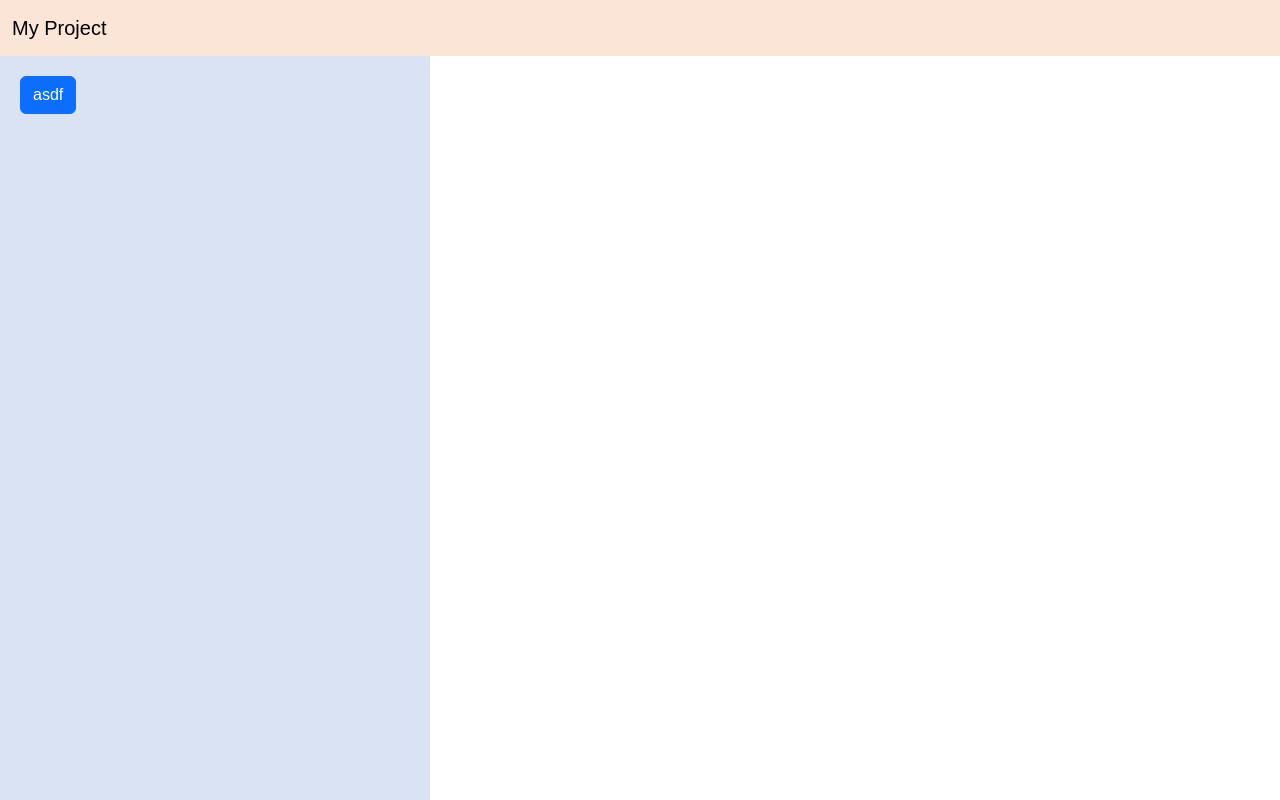
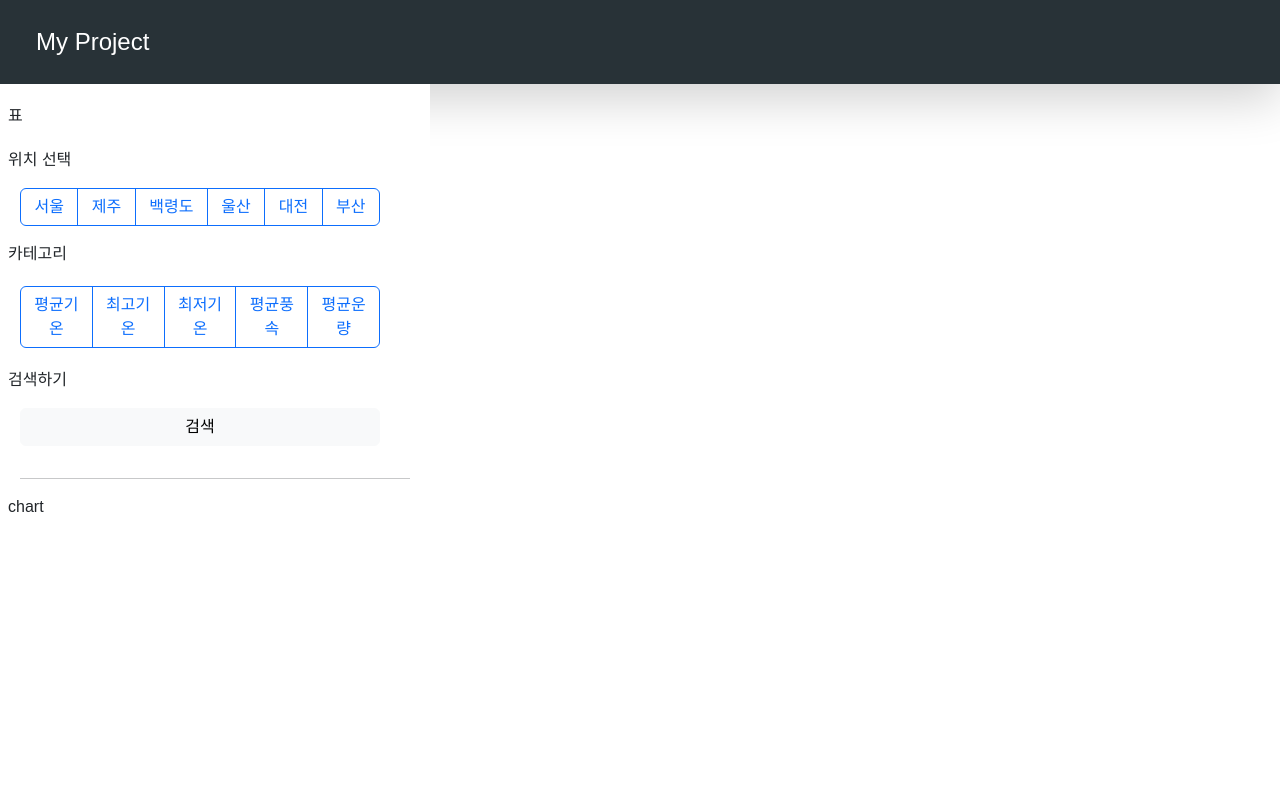
Before and after one commit to hasihyeog4/23_MEGA_DA_project, a plain HTML site: page DA_project/front/index.html in a window 1280 px wide. Drawn offline with nearby package versions, Linux system fonts and the light colour scheme.

Commit message:
:memo:update

```diff
--- a/DA_project/front/index.html
+++ b/DA_project/front/index.html
@@ -7,18 +7,76 @@
 </head>
 <body onload="SetFormDefaults();">
   <iframe name="iframe1" style="display: none"></iframe>
-  <nav class="navbar">
-    <div class="container-fluid">
-      <a class="navbar-brand" href="#">
+  <nav class="p-4 shadow-lg">
+    <div class="container-fluid fs-4">
       My Project
-      </a>
     </div>
   </nav>
   <div class="sidebar">
-    <button class="btn btn-primary" style="display: block;">asdf</button>
+    <div class="row">표</div>
+    <div class="ma"id="local">
+      <div class="my-3 row">위치 선택</div>
+      <div class="btn-group" role="group" aria-label="Basic checkbox toggle button group" style="width: 360px;">
+        <input type="checkbox" class="btn-check" id="seoul_0" autocomplete="off">
+        <label class="btn btn-outline-primary" for="seoul_0">서울</label>
+
+        <input type="checkbox" class="btn-check" id="jeju_0" autocomplete="off">
+        <label class="btn btn-outline-primary" for="jeju_0">제주</label>
+
+        <input type="checkbox" class="btn-check" id="back_0" autocomplete="off">
+        <label class="btn btn-outline-primary" for="back_0">백령도</label>
+
+        <input type="checkbox" class="btn-check" id="os_0" autocomplete="off">
+        <label class="btn btn-outline-primary" for="os_0">울산</label>
+
+        <input type="checkbox" class="btn-check" id="dg_0" autocomplete="off">
+        <label class="btn btn-outline-primary" for="dg_0">대전</label>
+
+        <input type="checkbox" class="btn-check" id="bs_0" autocomplete="off">
+        <label class="btn btn-outline-primary" for="bs_0">부산</label>
+      </div>
+      <div class="my-3 row">카테고리</div>
+      <div class="ma"id="local_temp">
+        <div class="btn-group" role="group" aria-label="Basic checkbox toggle button group"style="width: 360px;">
+          <input type="checkbox" class="btn-check" id="평균기온(°C)" autocomplete="off">
+          <label class="btn btn-outline-primary" for="평균기온(°C)">평균기온</label>
+
+          <input type="checkbox" class="btn-check" id="최고기온(°C)" autocomplete="off">
+          <label class="btn btn-outline-primary" for="최고기온(°C)">최고기온</label>
+
+          <input type="checkbox" class="btn-check" id="최저기온(°C)" autocomplete="off">
+          <label class="btn btn-outline-primary" for="최저기온(°C)">최저기온</label>
+
+          <input type="checkbox" class="btn-check" id="평균풍속(m/s)" autocomplete="off">
+          <label class="btn btn-outline-primary" for="평균풍속(m/s)">평균풍속</label>
+
+          <input type="checkbox" class="btn-check" id="평균운량(1/10)" autocomplete="off">
+          <label class="btn btn-outline-primary" for="평균운량(1/10)">평균운량</label>
+        </div>
+      </div>
+      <!-- <div class="ma">
+        <select class="form-select" aria-label="Default select example" id="drtxt">
+          <option value="0">평균기온(°C)</option>
+          <option value="1">최고기온(°C)</option>
+          <option value="2">최저기온(°C)</option>
+          <option value="3">평균풍속(m/s)</option>
+          <option value="4">평균운량(1/10)</option>
+          <option value="4">일시</option>
+        </select>
+      </div> -->
+      <div class="container-fluid m-0 p-0">
+        <div class="row">검색하기</divㄱ>
+          <div class="my-3">
+            <button class="btn btn-light" type="button" id="button-addon1" class="temps_1" onclick="getTwc_2()"style="width: 360px;">검색</button>
+          </div>
+        </div>
+
+
+      </form>
+      <hr>
+      <div class="row">chart</div>
 
     </div>
-
   </body>
   <script src="https://cdn.jsdelivr.net/npm/chart.js"></script>
   <link rel="stylesheet" type="text/css" href="./bootstrap.min.css">
@@ -60,21 +118,26 @@
       font-family: Arial, sans-serif;
     }
     nav{
-    background-color: #FBE5D6;
-  }
-  header {
-    background-color: #E2F0D9;
-    color: #fff;
-    padding: 20px;
+      background-color: #283237;
+      color: #FFFFFF;
     }
     .sidebar {
-    background-color: #DAE3F3;
+      background-color: #ffffff;
       position: fixed;
       inline-size: 430px;
       block-size: 100%;
       float: inline-start;
       padding: 20px;
       overflow: scroll;
+    }
+    .sidebar::-webkit-scrollbar {
+      width: 10px;
+    }
+    .sidebar::-webkit-scrollbar-thumb {
+      background-color: #f3f3f3;
+    }
+    .sidebar::-webkit-scrollbar-track {
+      background-color: #ffffff;
     }
     .content {
       margin-inline-start: 430px;
@@ -83,9 +146,6 @@
       content: "";
       display: table;
       clear: both;
-  }
-  .temp {
-    background-color: #5c4e4e;
     }
     .mar {
       margin-block-start: 20px;
```
Also changed, not shown: display1.png (added), test.png (added), 1 other file. Lines whose indentation alone changed are shown as unchanged.
